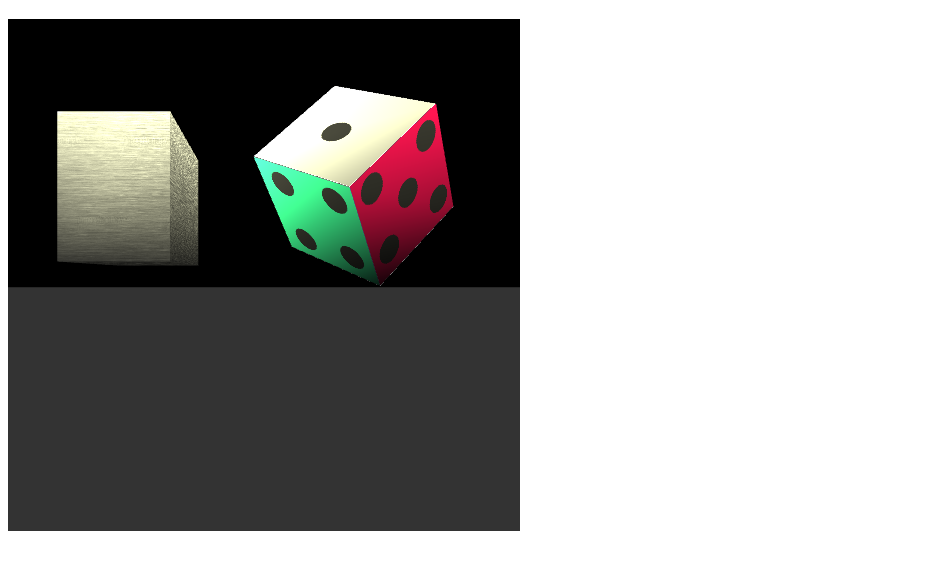
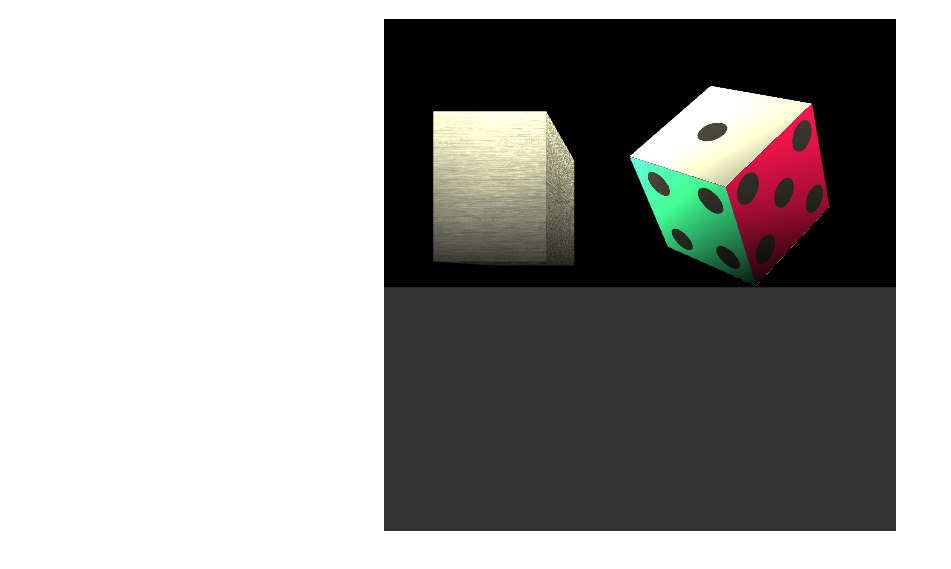
Before and after one commit to Aiden2244/Texture, a plain HTML site: page index.html in a window 1280 px wide. Shown: the part 63-632 px from the top of the page, without its empty margins (0-951 px from the left). Drawn offline with Linux system fonts and the light colour scheme.

Commit message:
Ok. Now this is actually done.

```diff
--- a/index.html
+++ b/index.html
@@ -21,7 +21,7 @@
 
 
 <style>
-    .text {
+    body{
         text-align: center;
         font-family: 'Gill Sans', 'Gill Sans MT', Calibri, 'Trebuchet MS', sans-serif;
     }
```
